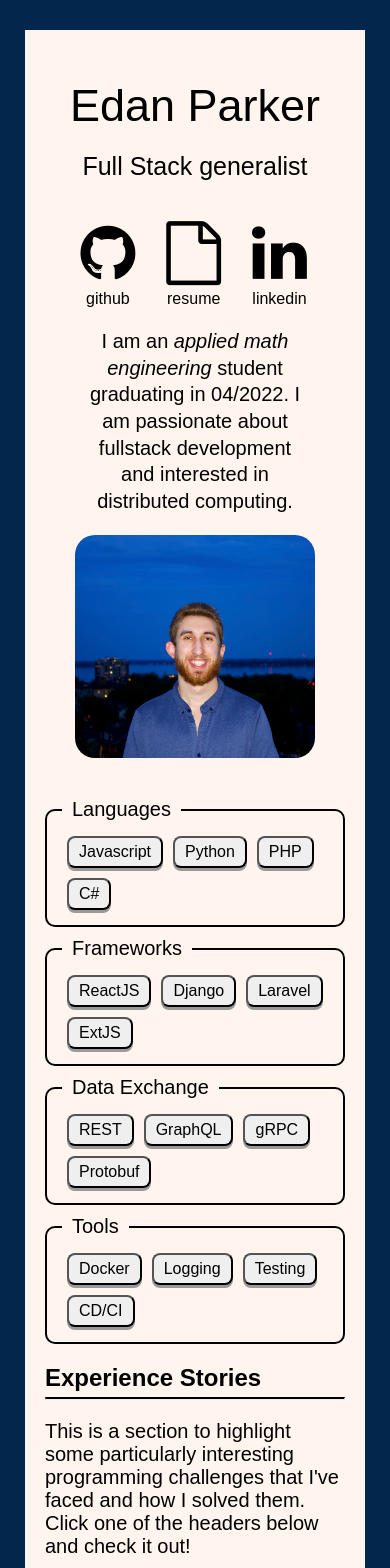
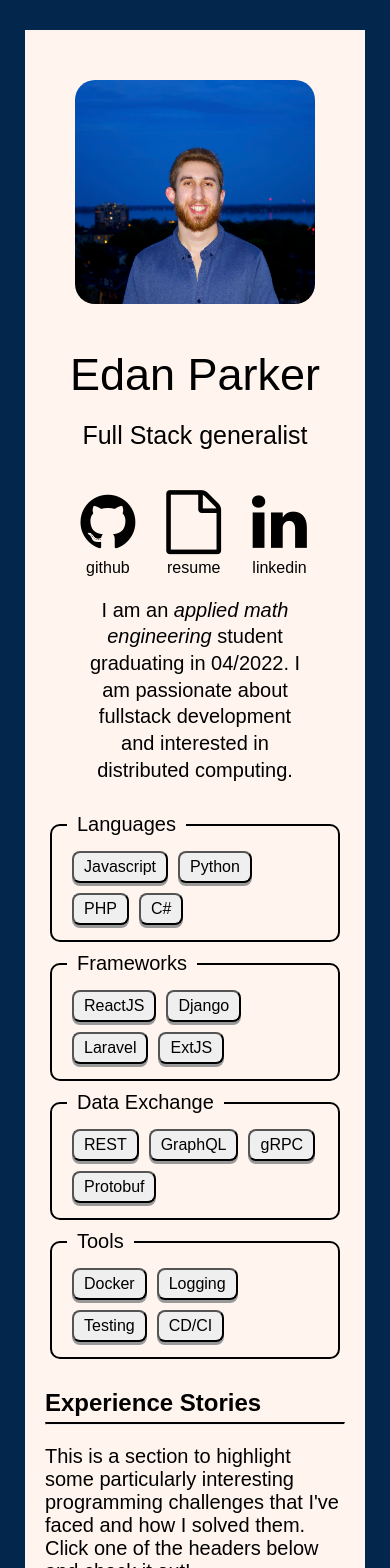
Before and after one commit to edan-parker/personal-site, a React (Create React App) app: page / in a window 390 px wide. Shown: the top 1568 px of the page. Built offline with nearby package versions, Linux system fonts and the light colour scheme.

Commit message:
Added pic above bio in mobile (#7)

```diff
--- a/src/common/resumeData.json
+++ b/src/common/resumeData.json
@@ -4,7 +4,7 @@
       "companyName": "Queen's University",
       "jobRole": "Applied Math Engineering",
       "description": [
-        "CS courses include algorithms, data structures, operating systems and embedded systems",
+        "CS courses include algorithms, data structures, operating systems, networks, compilers and embedded systems",
         "Math courses include linear algebra, stochastics, analysis, control theory"
       ],
       "startDate": "09/2017",
--- a/src/components/Bio/Bio.scss
+++ b/src/components/Bio/Bio.scss
@@ -1,5 +1,6 @@
 .bio-container {
   display: flex;
+  flex-direction: row-reverse;
   justify-content: left;
   margin-bottom: 30px;
 
@@ -70,7 +71,6 @@
     .bio {
       height: 100%;
       width: 100%;
-      margin-bottom: 20px;
 
       .icon-set {
         margin: 10px 50px 0px 50px;
@@ -84,6 +84,7 @@
     .pic-of-me {
       height: 80%;
       width: 80%;
+      margin-bottom: 45px;
     }
   }
 }
--- a/src/components/Bio/index.tsx
+++ b/src/components/Bio/index.tsx
@@ -10,6 +10,11 @@ const Bio = () => {
 
   return (
     <div className={"bio-container"}>
+      <img
+        className={"pic-of-me"}
+        src={picOfMe}
+        alt="Me on my balcony in Kingston"
+      />
       <div className={"bio"}>
         <h1>Edan Parker</h1>
         <h2>Full Stack generalist</h2>
@@ -23,11 +28,6 @@ const Bio = () => {
           development and interested in distributed computing.
         </div>
       </div>
-      <img
-        className={"pic-of-me"}
-        src={picOfMe}
-        alt="Me on my balcony in Kingston"
-      />
     </div>
   );
 };
--- a/src/components/Skills/Skills.scss
+++ b/src/components/Skills/Skills.scss
@@ -45,6 +45,7 @@
 
     .skills {
       width: auto;
+      margin: 0px 5px 10px 5px;
     }
   }
 }
```
